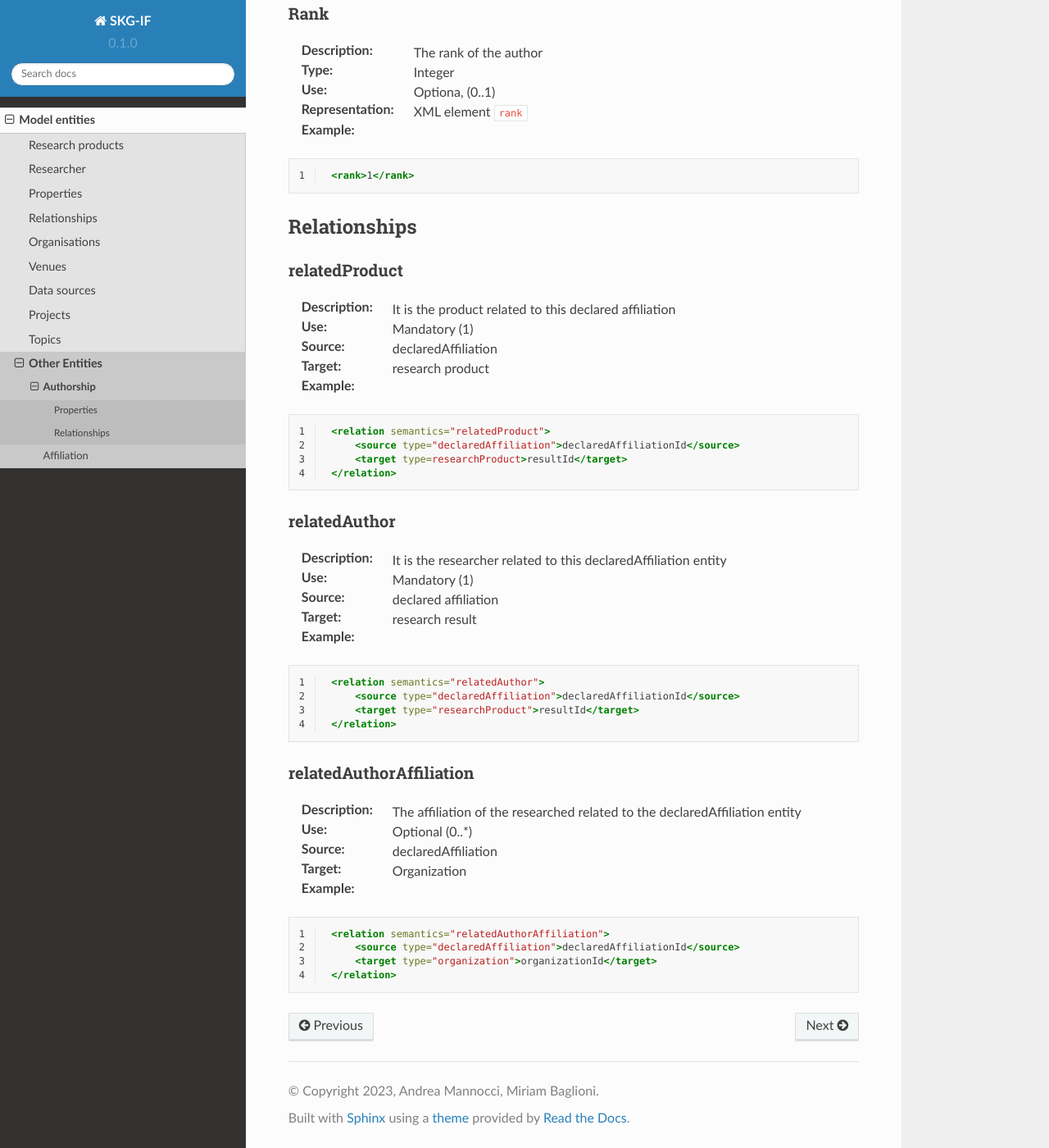
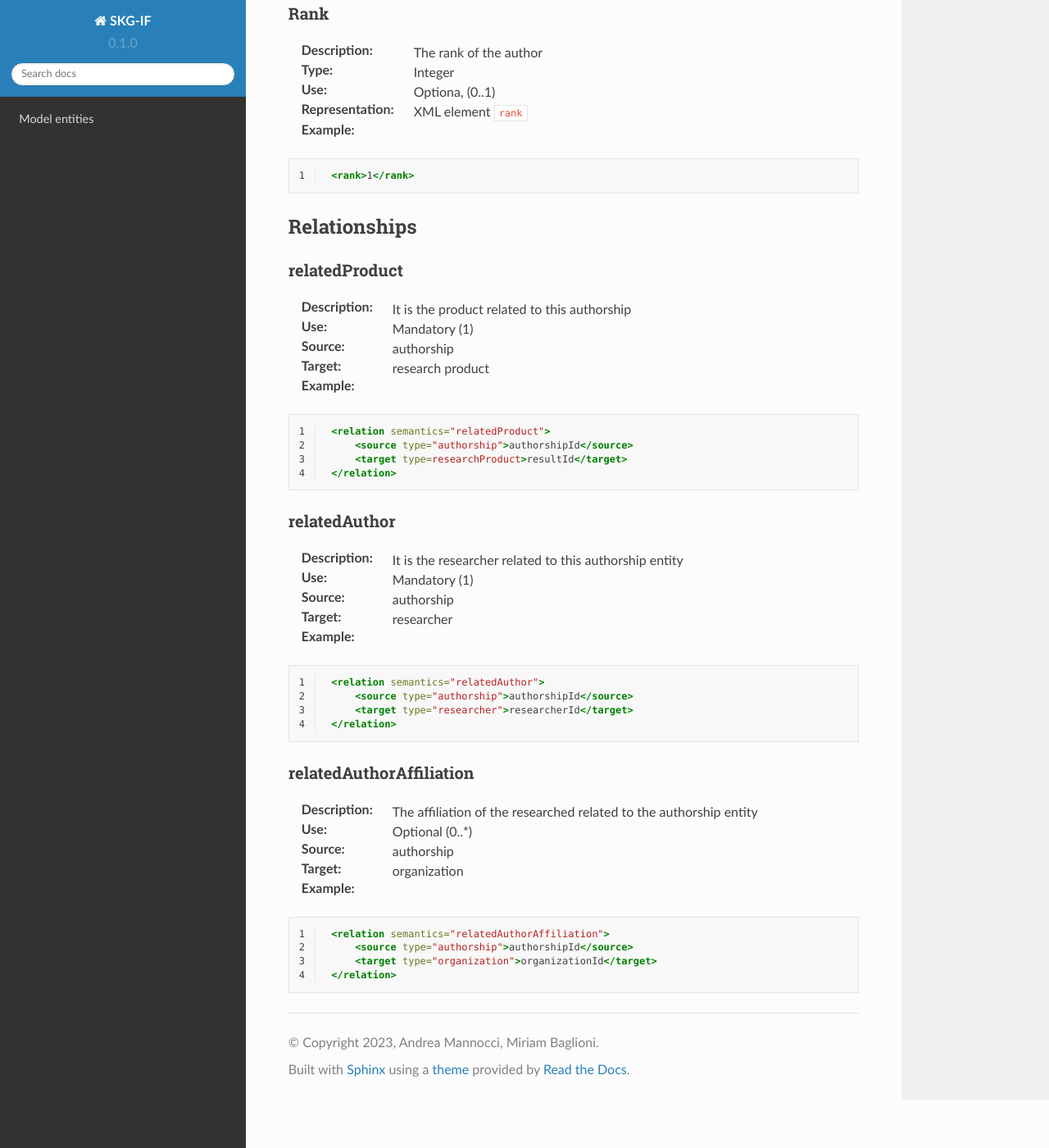
Before and after one commit to andremann/SKG-IF, a Sphinx documentation site: the page built from docs/source/authorship.rst, in a window 1280 px wide and 1400 px high, scrolled down 894 px. Shown: the whole window at 82% size. Built offline with Sphinx 7.4.7 and the Read the Docs theme 2.0.0, drawn with Linux system fonts in a browser that asks for light colours; pages that are not in the unit, such as notebooks, are missing from menus; some of the changed text lies outside the part shown.

Commit message:
changed the name of the file for the authorship (old declared_affiliation)

```diff
--- a/docs/source/declared_affiliation.rst
+++ b/docs/source/authorship.rst
@@ -62,9 +62,9 @@
 relatedProduct
 ----------------------
 
-:Description: It is the product related to this declared affiliation
+:Description: It is the product related to this authorship
 :Use: Mandatory (1)
-:Source: declaredAffiliation
+:Source: authorship
 :Target: research product
 
 
@@ -74,39 +74,40 @@
    :linenos:
 
     <relation semantics="relatedProduct">
-        <source type="declaredAffiliation">declaredAffiliationId</source>
+        <source type="authorship">authorshipId</source>
         <target type=researchProduct>resultId</target>
     </relation>
 
 
+
 relatedAuthor
 ---------------------------
-:Description: It is the researcher related to this declaredAffiliation entity
+:Description: It is the researcher related to this authorship entity
 :Use: Mandatory (1)
-:Source: declared affiliation
-:Target: research result
+:Source: authorship
+:Target: researcher
 :Example:
 
 .. code-block:: xml
    :linenos:
 
     <relation semantics="relatedAuthor">
-        <source type="declaredAffiliation">declaredAffiliationId</source>
-        <target type="researchProduct">resultId</target>
+        <source type="authorship">authorshipId</source>
+        <target type="researcher">researcherId</target>
     </relation>
 
 relatedAuthorAffiliation
 --------------
-:Description: The affiliation of the researched related to the declaredAffiliation entity
+:Description: The affiliation of the researched related to the authorship entity
 :Use: Optional (0..*)
-:Source: declaredAffiliation
-:Target: Organization
+:Source: authorship
+:Target: organization
 :Example:
 
 .. code-block:: xml
    :linenos:
 
     <relation semantics="relatedAuthorAffiliation">
-        <source type="declaredAffiliation">declaredAffiliationId</source>
+        <source type="authorship">authorshipId</source>
         <target type="organization">organizationId</target>
     </relation>
```
